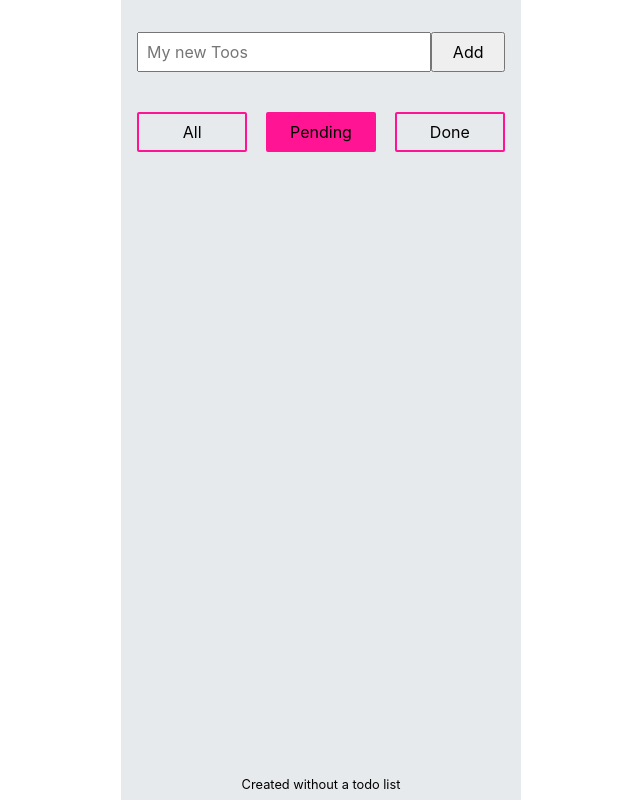
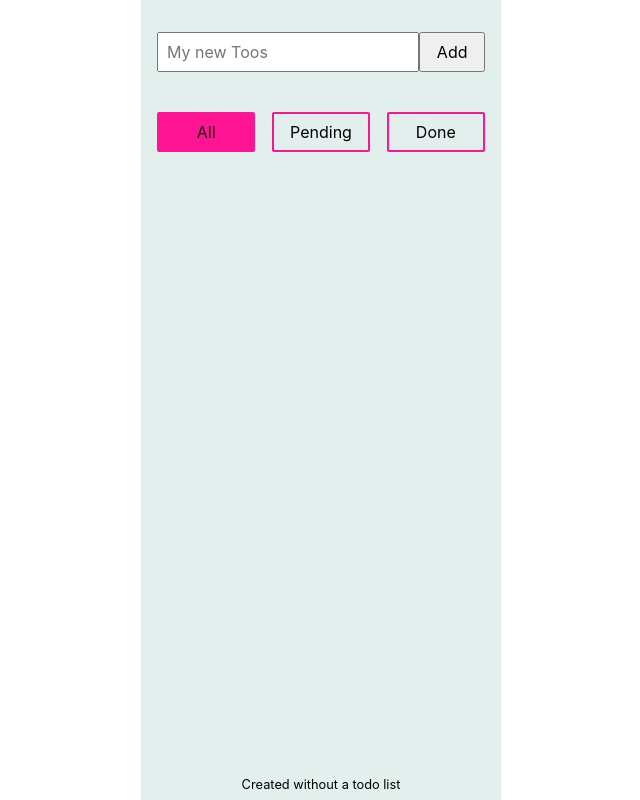
Before and after one commit to PulexIrritans/ToDo-List, a React (Create React App) app: page / in a window 1280 px wide. Shown: the whole page, without its empty margins (319-959 px from the left). Built offline with nearby package versions, Linux system fonts and the light colour scheme.

Commit message:
change background color

```diff
--- a/src/App.css
+++ b/src/App.css
@@ -8,9 +8,9 @@
 
 .App {
   height: 100vh;
-  width: 400px;
+  width: 360px;
   margin: auto;
-  background-color: rgb(231, 234, 236);
+  background-color: rgb(226, 239, 236);
   text-align: center;
   display: flex;
   flex-direction: column;
@@ -73,6 +73,7 @@
   background-color: rgb(245, 199, 223);
   padding: 0.4rem;
   border-radius: 5px;
+  font-size: 0.8rem;
 }
 
 .On {
--- a/src/App.jsx
+++ b/src/App.jsx
@@ -9,7 +9,7 @@ function App() {
   const filter = ([{name: "All", status: "On"}, {name: "Pending", status: "Off"}, {name: "Done", status: "Off"}]);
 
   const [items, setItems] = useState([]);
-  const [filterStatus, setFilterStatus] = useState("Pending");
+  const [filterStatus, setFilterStatus] = useState("All");
 
   // DO NOT Delete item from the filter function - it won't work!!
   const remove = (number) => {
```
